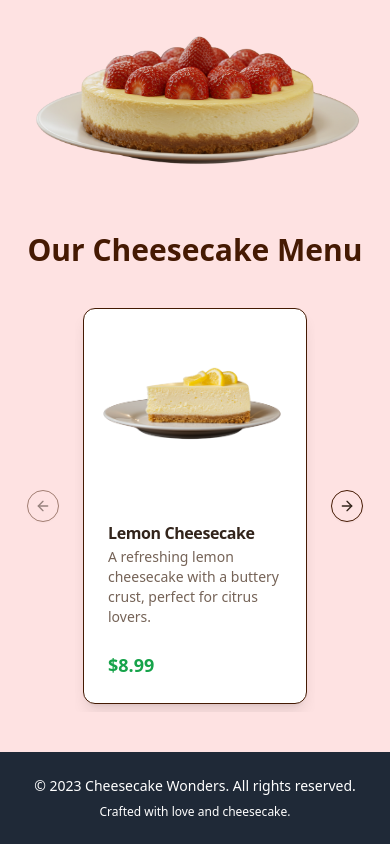
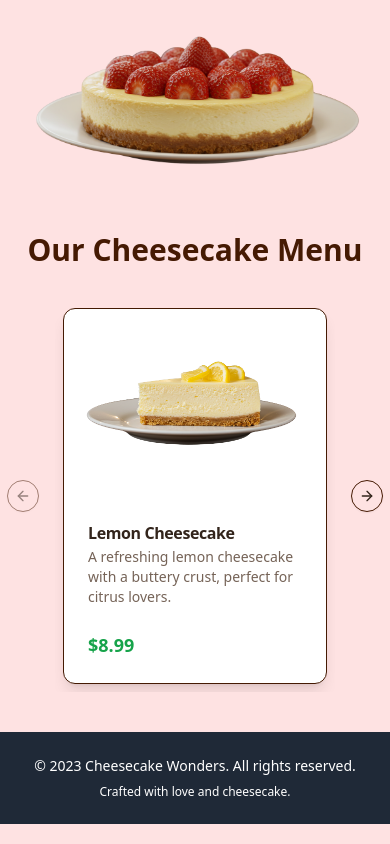
Before and after one commit to BANKOLEDO/cheesecake-wonders, a Next.js app: page / in a window 390 px wide. Shown: the part 1090-1934 px from the top of the page. Built offline with nearby package versions, Linux system fonts and the light colour scheme.

Commit message:
fix carousel card

```diff
--- a/src/components/sections/MenuSection.jsx
+++ b/src/components/sections/MenuSection.jsx
@@ -43,7 +43,7 @@ export default function MenuSection() {
       </h2>
 
       <Carousel
-        className="w-[15rem] sm:w-[25rem] lg:w-[50rem] mx-auto"
+        className="w-[15rem] xs:w-[15rem] xsm:w-[17.5rem] xmd:w-[19rem] sm:w-[25rem] lg:w-[50rem] mx-auto"
         opts={{
           slidesToScroll: {
             xs: 1,
--- a/tailwind.config.js
+++ b/tailwind.config.js
@@ -9,6 +9,10 @@ module.exports = {
   ],
   theme: {
   	extend: {
+		screens: {
+			xs: '320px',
+			xsm: '390px',
+		},
   		borderRadius: {
   			lg: 'var(--radius)',
   			md: 'calc(var(--radius) - 2px)',
```
